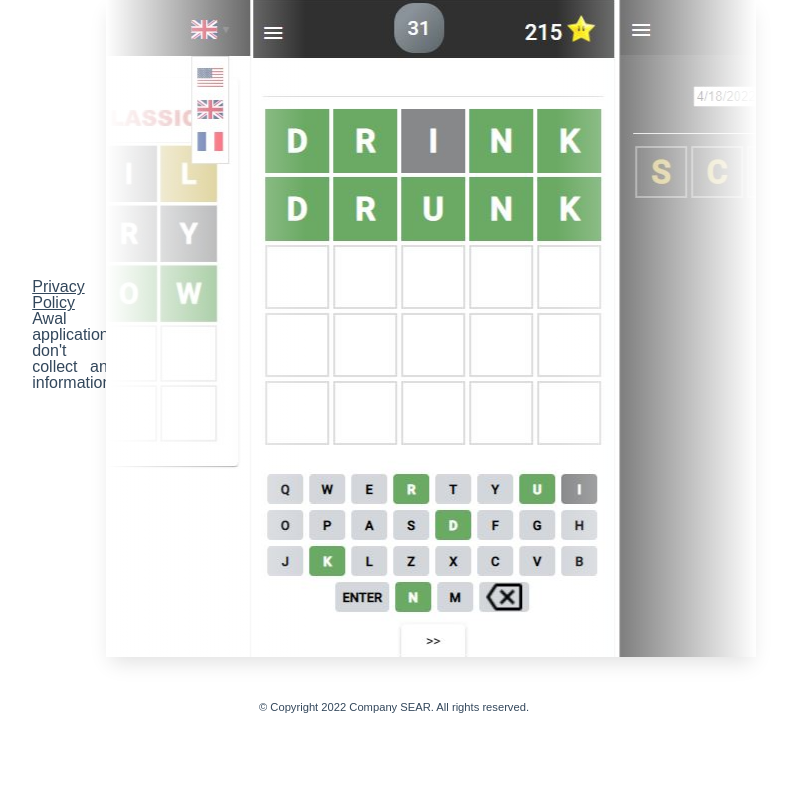
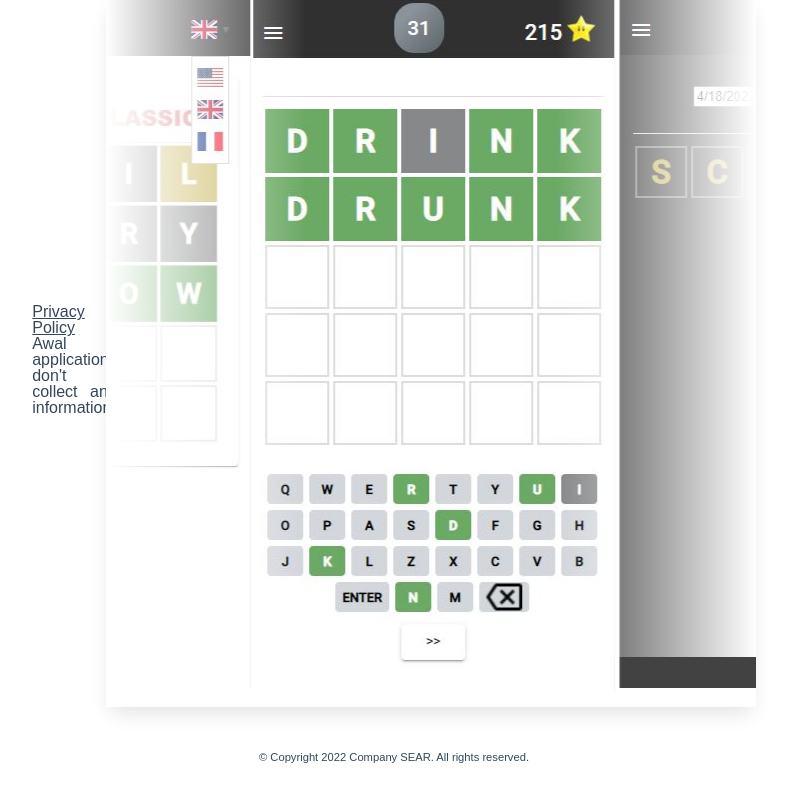
Before and after one commit to ifsera/awal, a plain HTML site: page index.html in a window 1280 px wide. Shown: the part 118-920 px from the top of the page, without its empty margins (246-1033 px from the left). Before the commit the page ends 895 px from the top, so only its background shows below. Drawn offline with nearby package versions, Linux system fonts and the light colour scheme.

Commit message:
Update index.html

```diff
--- a/index.html
+++ b/index.html
@@ -50,7 +50,7 @@ transform: translateX(calc(-250px * 7));
 .slider {
 background: pr;
 box-shadow: 0 10px 20px -5px rgba(0, 0, 0, 0.125);
-height: 660px;
+height: 710px;
 margin: auto;
 overflow: hidden;
 position: relative;
```
